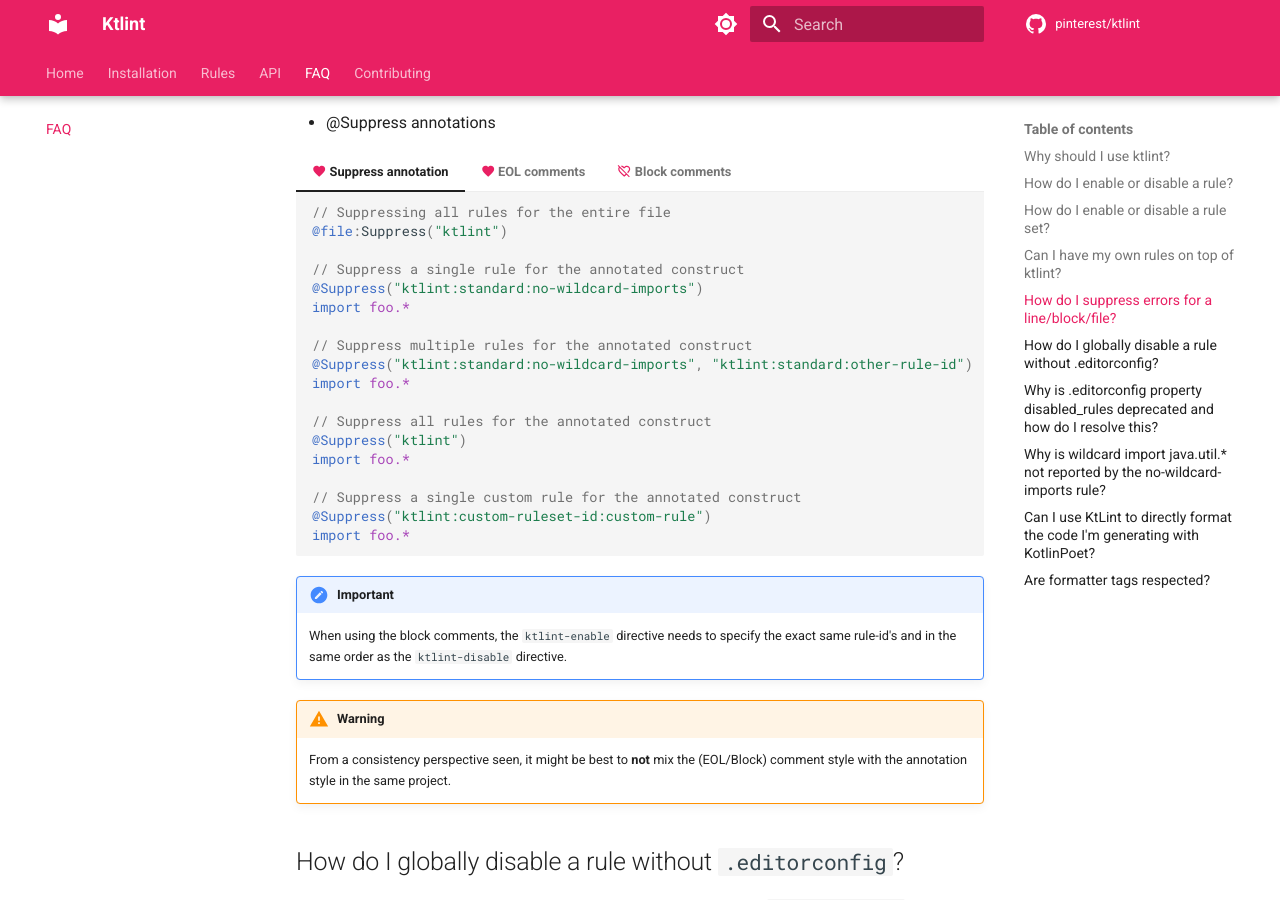
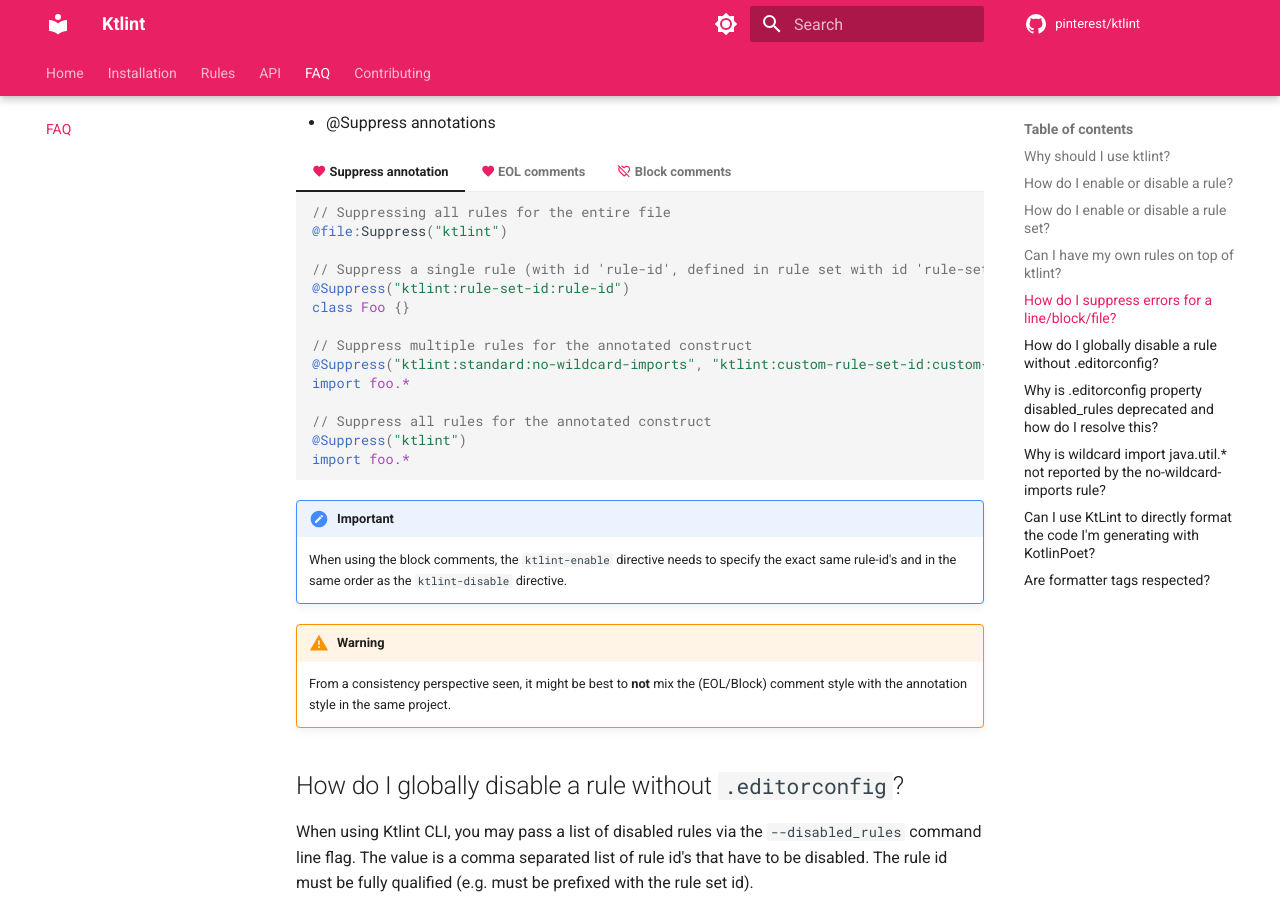
Before and after one commit to pinterest/ktlint, an MkDocs documentation site: the page built from documentation/snapshot/docs/faq.md, in a window 1280 px wide and 900 px high, scrolled down 1751 px. Built offline with MkDocs 1.6.1 and Material for MkDocs 9.7.7, drawn with Linux system fonts in a browser that asks for light colours; comment, search, counter and statistics services are not loaded; the version menu is left out.

Commit message:
Incorporate custom rule suppression into existing examples

````diff
--- a/documentation/snapshot/docs/faq.md
+++ b/documentation/snapshot/docs/faq.md
@@ -57,20 +57,16 @@ An error can be suppressed using:
     // Suppressing all rules for the entire file
     @file:Suppress("ktlint")
 
-    // Suppress a single rule for the annotated construct
-    @Suppress("ktlint:standard:no-wildcard-imports")
-    import foo.*
+    // Suppress a single rule (with id 'rule-id', defined in rule set with id 'rule-set-id') from the annotated construct
+    @Suppress("ktlint:rule-set-id:rule-id")
+    class Foo {}
 
     // Suppress multiple rules for the annotated construct
-    @Suppress("ktlint:standard:no-wildcard-imports", "ktlint:standard:other-rule-id")
+    @Suppress("ktlint:standard:no-wildcard-imports", "ktlint:custom-rule-set-id:custom-rule-id")
     import foo.*
 
     // Suppress all rules for the annotated construct
     @Suppress("ktlint")
-    import foo.*
-
-    // Suppress a single custom rule for the annotated construct
-    @Suppress("ktlint:custom-ruleset-id:custom-rule")
     import foo.*
     ```
 === "[:material-heart:](#) EOL comments"
````
